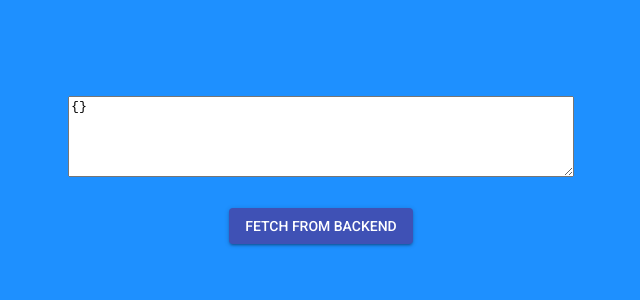
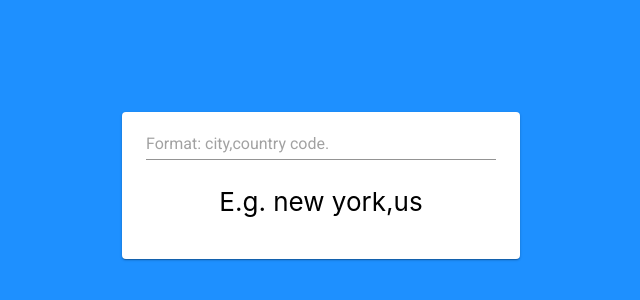
Before and after one commit to sn00k/weatherapp, a React (Create React App) app in the folder client/: page / in a window 1280 px wide. Shown: the part 230-530 px from the top of the page, without its empty margins (319-959 px from the left). Built offline with nearby package versions, Linux system fonts and the light colour scheme.

Commit message:
WIP: Make use of new components in App.js

```diff
--- a/client/src/App.js
+++ b/client/src/App.js
@@ -1,11 +1,14 @@
 import React, { Component } from 'react';
 import Button from '@material-ui/core/Button';
+import WeatherForm from './components/WeatherForm';
+import WeatherCard from './components/WeatherCard';
 import './App.scss';
 
 class App extends Component {
   state = {
     fetching: false,
     res: {},
+    showWeatherCard: false
   }
 
   fetchData = async () => {
@@ -23,16 +26,34 @@ class App extends Component {
     }, 500);
   }
 
+  onSubmit = (userInput) => {
+    this.setState({fetching: true})
+    this.setState({showWeatherCard: true})
+    this.getWeatherData(userInput);
+  }
+
+  getWeatherData = (userInput) => {
+    // Fake latency from server
+    setTimeout(() => {
+      this.setState({
+        fetching: false
+      })
+    }, 1000);
+  }
+
   render() {
-    const {fetching} = this.state
+    const {fetching, showWeatherCard} = this.state
     return (
       <div className="App">
         <header className="App-header">
-          <textarea readOnly value={JSON.stringify(this.state.res, null, 4)} style={{width: 500}} rows="5"></textarea>
+          {/* <textarea readOnly value={JSON.stringify(this.state.res, null, 4)} style={{width: 500}} rows="5"></textarea>
           <br />
           <Button variant="contained" color="primary" onClick={this.fetchData} disabled={fetching}>
             {fetching ? 'Fetching...' : 'Fetch from backend'}
-          </Button>
+          </Button> */}
+          <br />
+          <WeatherForm onSubmit={this.onSubmit} />
+          {showWeatherCard && <WeatherCard data={this.state} />}
         </header>
       </div>
     );
```
